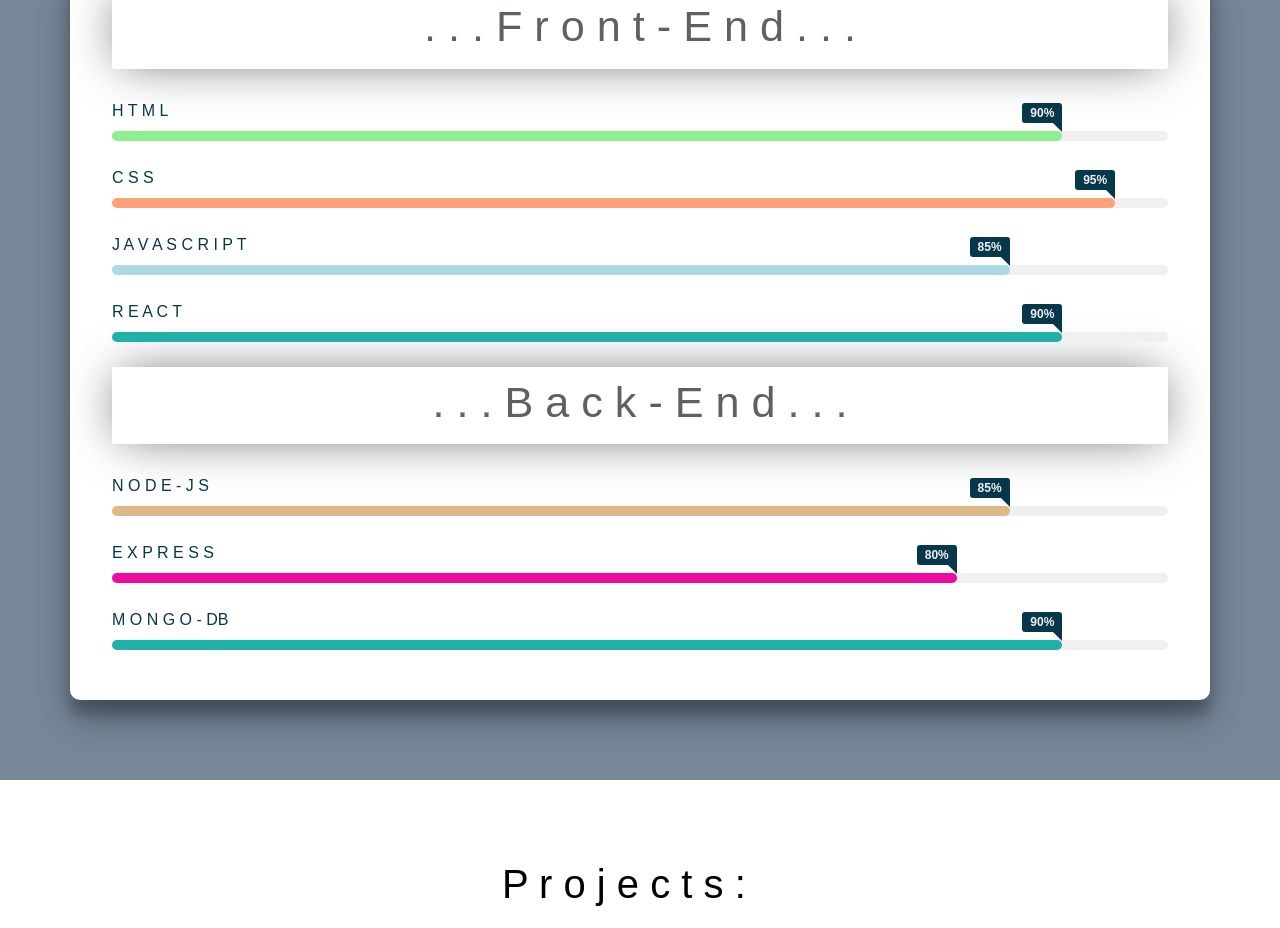
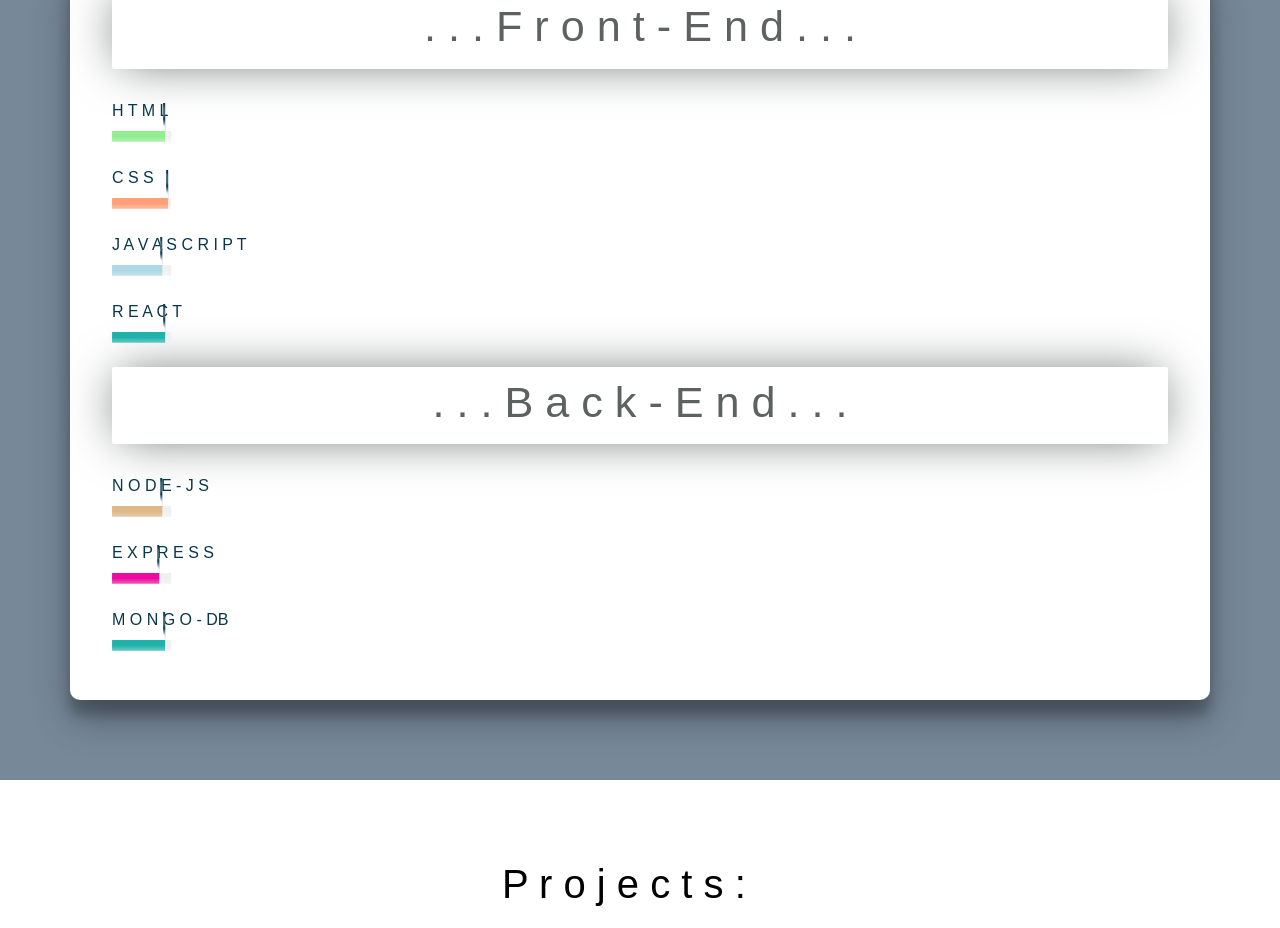
Before and after one commit to Kharthie/Portfolio, a React (Create React App) app: page / in a window 1280 px wide. Shown: the part 2900-3828 px from the top of the page. Built offline with nearby package versions, Linux system fonts and the light colour scheme.

Commit message:
update 10

```diff
--- a/src/css/SkillsComponent.css
+++ b/src/css/SkillsComponent.css
@@ -90,7 +90,7 @@
   border-radius: 10px;
   transform: scaleX(0);
   transform-origin: left;
-  animation: animate 1s cubic-bezier(1, 0, 0.5, 1) forwards;
+  animation: animate 20s cubic-bezier(1, 0, 0.5, 1) forwards;
 }
 
 .bar .progress-line span {
```
